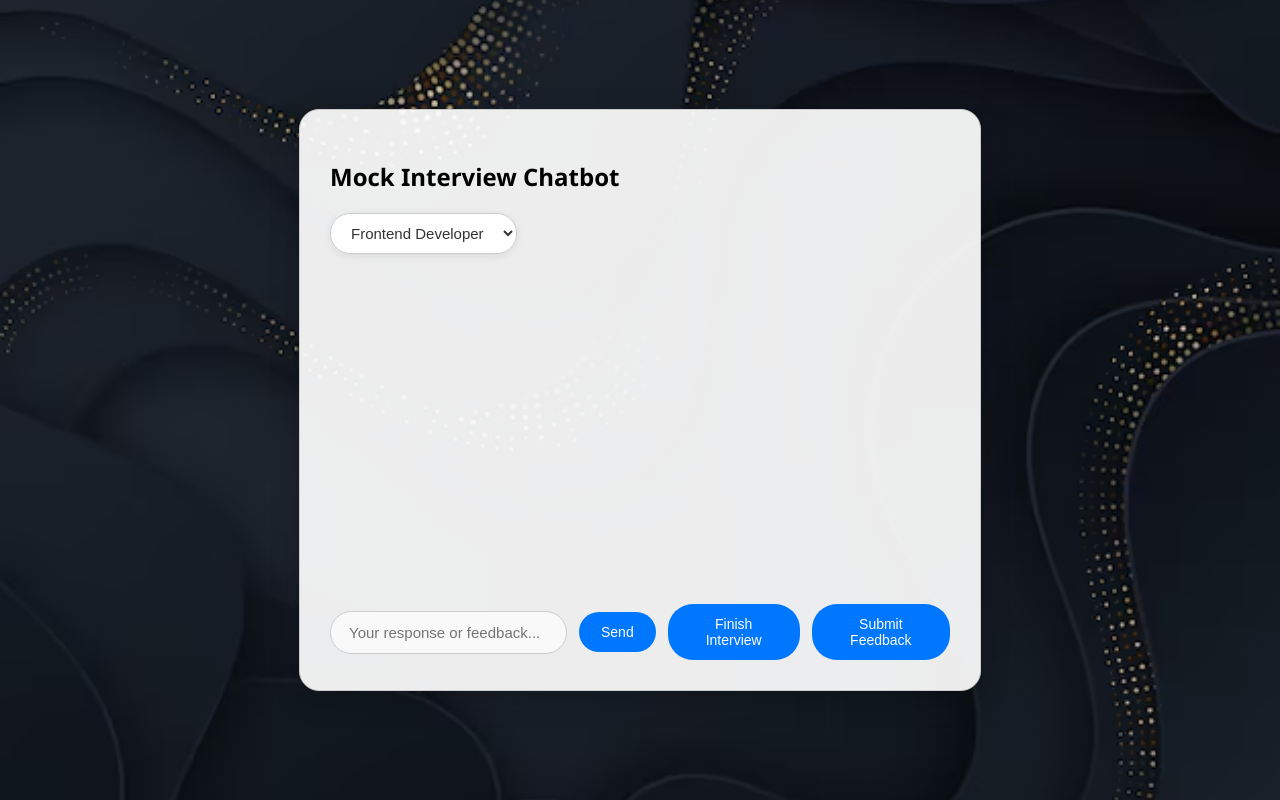
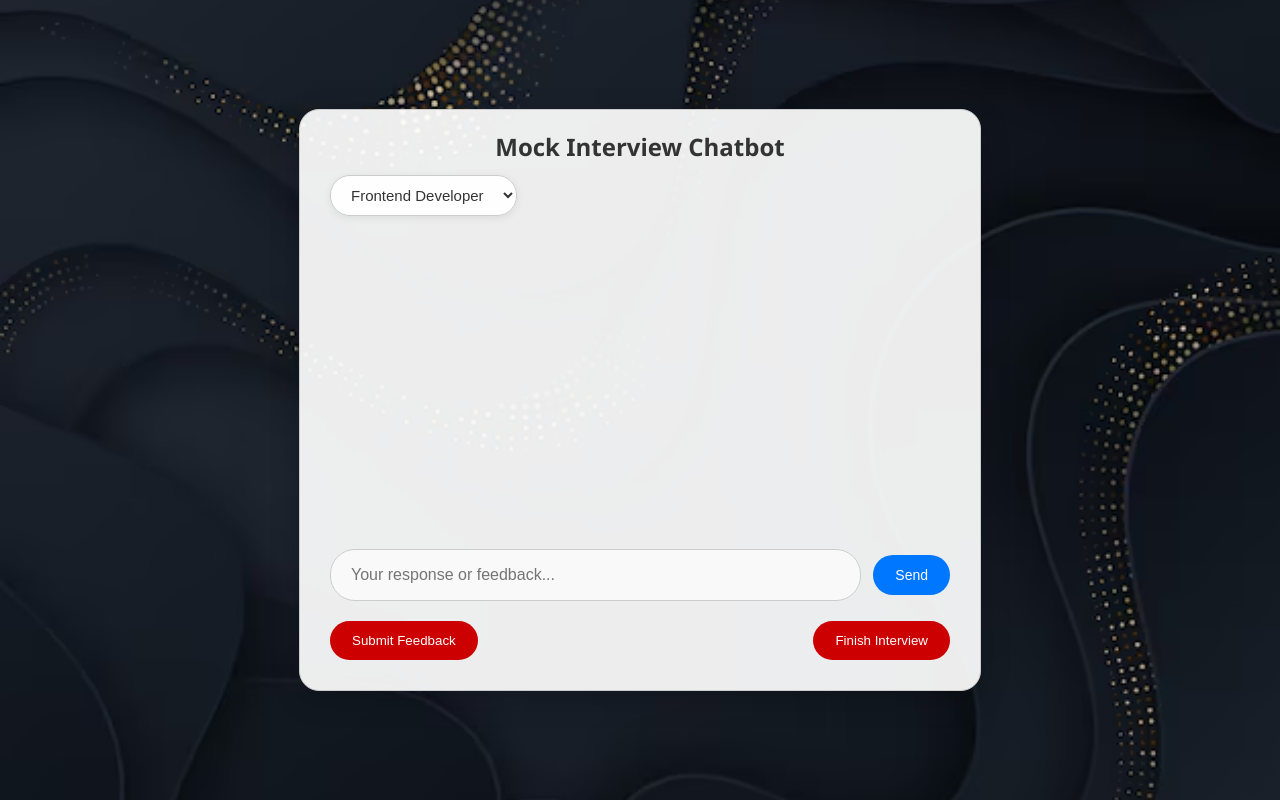
Before and after one commit to Pan332/DEcloud, a React (Create React App) app in the folder my-chatbot-frontend/my-app/: page / in a window 1280 px wide. Built offline with nearby package versions, Linux system fonts and the light colour scheme.

Commit message:
a little bit of css

```diff
--- a/my-chatbot-frontend/my-app/src/App.css
+++ b/my-chatbot-frontend/my-app/src/App.css
@@ -27,6 +27,15 @@
   overflow: hidden;
   border: 1px solid #ccc;
 }
+
+.header {
+  margin-top: -10px; /* ขยับหัวขึ้น */
+  margin-bottom: 12px; /* ลดระยะห่างด้านล่าง */
+  font-size: 24px; /* ปรับขนาดถ้าต้องการให้ดูเด่น */
+  text-align: center; /* จัดกึ่งกลางถ้ายังไม่ได้ทำ */
+  color: #333;
+}
+
 
 .role-dropdown {
   padding: 10px 16px;
@@ -149,14 +158,6 @@
   transform: translateY(-2px);
 }
 
-/* Optional extra buttons (Finish Interview, Submit Feedback) */
-.bottom-buttons {
-  display: flex;
-  justify-content: space-evenly;
-  gap: 16px;
-  margin-top: 16px;
-}
-
 /* File upload section */
 .file-upload-area {
   margin-top: 20px;
@@ -200,6 +201,44 @@
   background-color: #eaeaea;
 }
 
+/* ขยาย input field */
+.input-area input {
+  flex-grow: 1;
+  padding: 16px 20px;
+  font-size: 16px;
+  border-radius: 25px;
+  border: 1px solid #ccc;
+  background-color: #f9f9f9;
+  outline: none;
+  transition: border-color 0.3s, background-color 0.3s;
+}
+
+/* ปุ่มด้านล่าง */
+.bottom-buttons {
+  display: flex;
+  justify-content: space-between;
+  margin-top: 20px;
+  gap: 16px;
+}
+
+/* ปรับปุ่มสีแดง */
+.red-button {
+  background-color: #cc0000;
+  color: white;
+  padding: 12px 22px;
+  border: none;
+  border-radius: 25px;
+  cursor: pointer;
+  transition: background-color 0.3s, transform 0.2s;
+}
+
+.red-button:hover {
+  background-color: #a80000;
+  transform: translateY(-2px);
+}
+
+
+
 /* Animations */
 @keyframes fadeIn {
   to {
--- a/my-chatbot-frontend/my-app/src/App.js
+++ b/my-chatbot-frontend/my-app/src/App.js
@@ -84,7 +84,7 @@ function App() {
   return (
     <div className="App">
       <div className="chat-window">
-        <h2>Mock Interview Chatbot</h2>
+        <h2 className="header">Mock Interview Chatbot</h2>
         <select value={role} onChange={(e) => setRole(e.target.value)} className="role-dropdown">
           <option value="Frontend Developer">Frontend Developer</option>
           <option value="Backend Developer">Backend Developer</option>
@@ -109,16 +109,18 @@ function App() {
             placeholder="Your response or feedback..."
           />
           <button type="submit" className="submitbutton">Send</button>
-          <button type="button" onClick={handleWrapUp} className="wrap-up-button">
+        </form>
+
+        <div className="bottom-buttons">
+          <button type="button" onClick={handleFeedback} className="wrap-up-button red-button">
+            Submit Feedback
+          </button>
+          <button type="button" onClick={handleWrapUp} className="wrap-up-button red-button">
             Finish Interview
           </button>
 
-          <div className="feedback">
-            <button type="button" onClick={handleFeedback} className="wrap-up-button">
-              Submit Feedback
-            </button>
-          </div>
-        </form>
+        </div>
+
       </div>
     </div>
   );
```
